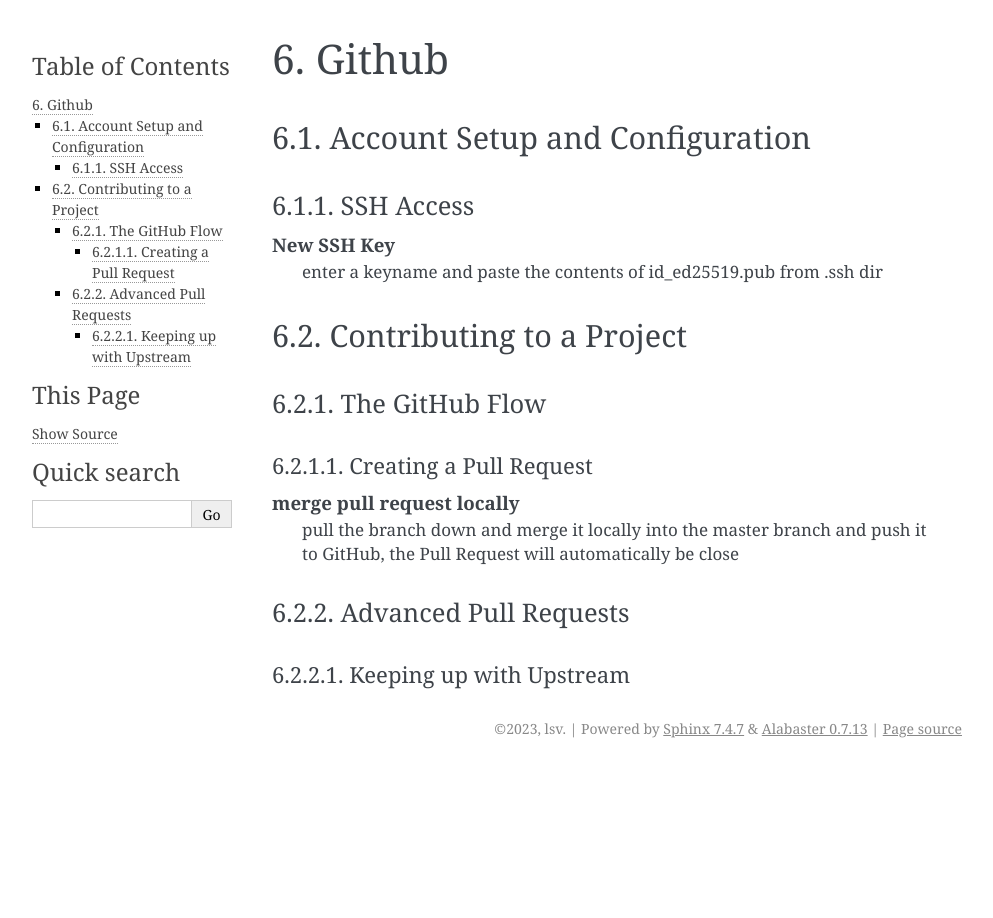
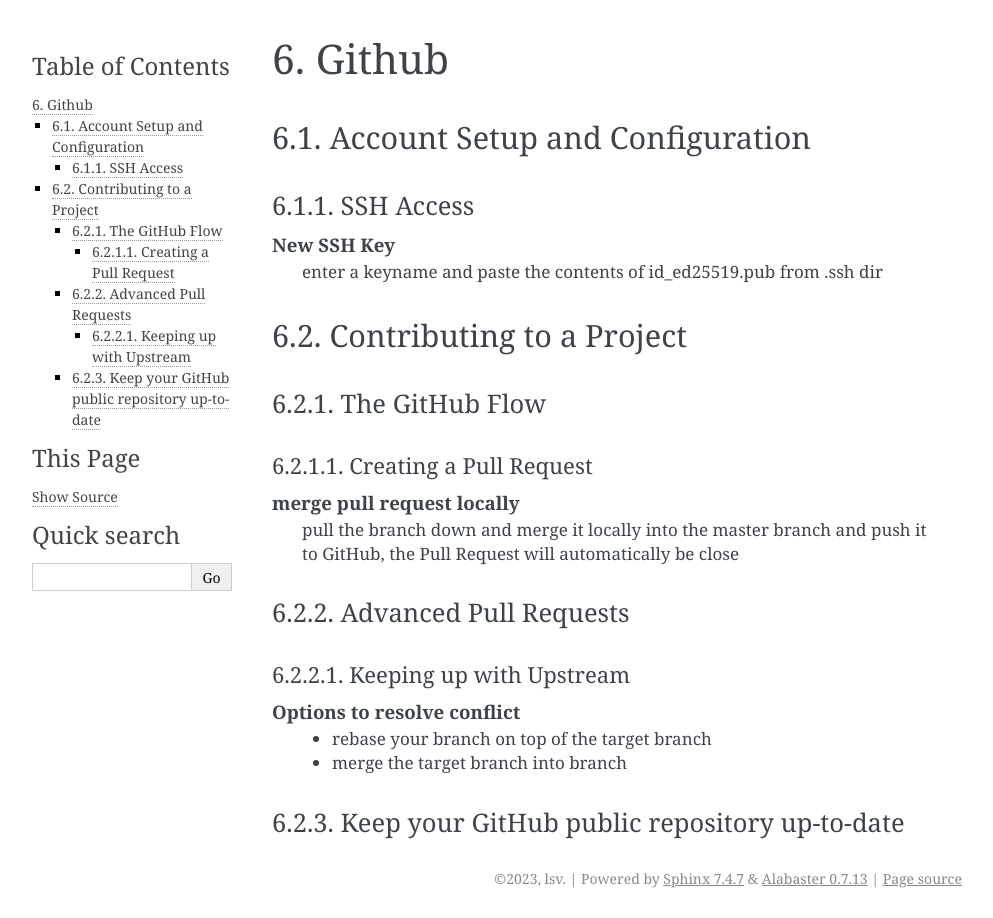
Before and after one commit to lsv62/Git, a Sphinx documentation site: the page built from source/github.rst, in a window 1280 px wide. Shown: the whole page, without its empty margins (148-1141 px from the left). Built offline with Sphinx 7.4.7, drawn with Linux system fonts in a browser that asks for light colours.

Commit message:
keeping-up

```diff
--- a/source/github.rst
+++ b/source/github.rst
@@ -33,3 +33,12 @@ Advanced Pull Requests
 
 Keeping up with Upstream
 """""""""""""""""""""""""""""
+
+.. glossary::
+
+    Options to resolve conflict
+        * rebase  your  branch  on  top  of the target branch
+        * merge the target branch into branch
+
+Keep your GitHub public repository up-to-date
+~~~~~~~~~~~~~~~~~~~~~~~~~~~~~~~~~~~~~~~~~~~~~~~~
```
